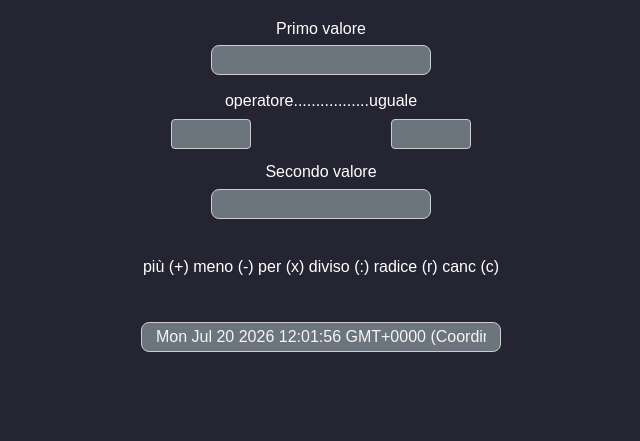
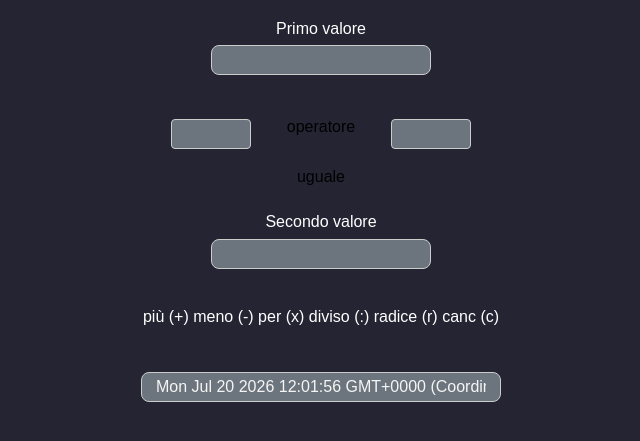
Before and after one commit to Barcelo2023/phone, a plain HTML site: page index.html in a window 1280 px wide. Shown: the part 81-522 px from the top of the page, without its empty margins (319-959 px from the left). Drawn offline with Linux system fonts and the light colour scheme.

Commit message:
Add files via upload

```diff
--- a/index.html
+++ b/index.html
@@ -21,9 +21,9 @@
         <h1>Calcolatrice</h1>
         <p id="primo">Primo valore</p>
          <input type="number" id="inp1" value="">
-
-        <p id="operat">operatore.................uguale     </p>
+        <p id="op">operatore</p>
          <input type="text" id="oper">
+         <p id="ugua">uguale</p>
          <button  type="button"  id="uguale"  onclick="calcola()"></button>
         <p id="secondo">Secondo valore</p>
          <input type="number"  id="inp2" value="">
```
